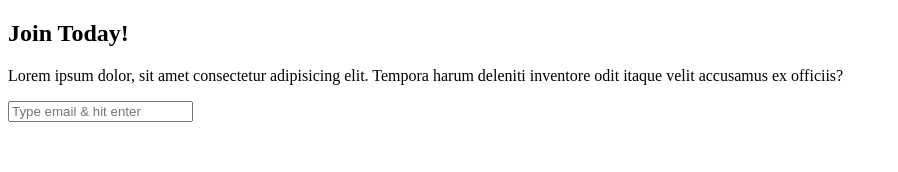
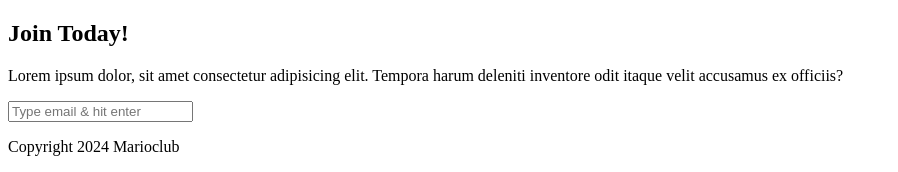
Before and after one commit to suddicus/road-to-responsive-frontend-greatness, a plain HTML site: page html5_semantics/index.html in a window 1280 px wide. Shown: the part 2052-2224 px from the top of the page, without its empty margins (0-898 px from the left). Before the commit the page ends 2182 px from the top, so only its background shows below. Drawn offline with Linux system fonts and the light colour scheme.

Commit message:
Done with semantics video

```diff
--- a/html5_semantics/index.html
+++ b/html5_semantics/index.html
@@ -40,6 +40,8 @@
                 <input type="email" name="email" placeholder="Type email & hit enter" required>
             </form>
         </section>
-
+        <footer>
+            <p class="copyright">Copyright 2024 Marioclub</p>
+        </footer>
     </body>
 </html>
```
